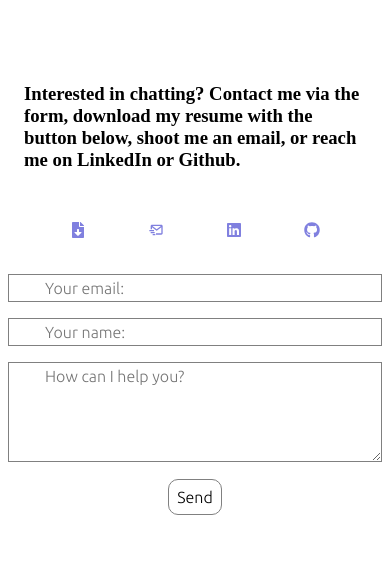
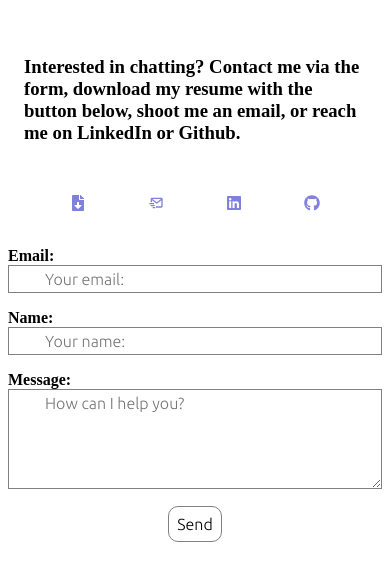
Before and after one commit to cptaylor38/portfoliosimple, a Gatsby site in the folder portfolio/: page /Contact in a window 390 px wide. Shown: the part 233-814 px from the top of the page. Built offline with nearby package versions, Linux system fonts and the light colour scheme; Gatsby itself is replaced by a stand-in of ours.

Commit message:
working on contact form - not submitting messages currently

```diff
--- a/portfolio/src/pages/Contact.js
+++ b/portfolio/src/pages/Contact.js
@@ -14,8 +14,11 @@ const Contact = ()=> {
             <form method="post" netlify-honeypot="bot-field" data-netlify="true" name="contact"></form>
                 <input type="hidden" name="bot-field" />
                 <input type="hidden" name="form-name" value="contact" />
+                <label for='email'>Email:</label>
                 <input className='contactInput' type="email" name="email" placeholder='Your email:' />
+                <label for='name'>Name:</label>
                 <input className='contactInput' type="text" name="name" placeholder='Your name:' />
+                <label for='message'>Message:</label>
                 <textarea className='contactInput' type="text" name="message" rows={5} placeholder='How can I help you?' />
                 <button id='contactButton' type="submit">Send</button>
             </div>
--- a/portfolio/src/style/Contact.css
+++ b/portfolio/src/style/Contact.css
@@ -20,13 +20,17 @@
 }
 
 .contactInput {
-  margin-top: 2rem;
   text-indent: 2rem;
   padding: 1rem;
   border-radius: 10px;
   font-size: 1rem;
   font-family: "Ubuntu", sans-serif;
   border: 1px solid grey;
+}
+
+#contactFormContainer > label {
+  margin-top: 2rem;
+  font-weight: bold;
 }
 
 #contactFormContainer > textarea {
@@ -65,8 +69,12 @@
   #contactFormContainer {
     width: 100%;
   }
+
+  #contactFormContainer > label {
+    margin-top: 1rem;
+  }
+
   .contactInput {
-    margin-top: 1rem;
     padding: 0.25rem;
     border-radius: 0;
   }
```
Lines whose indentation alone changed are shown as unchanged.
